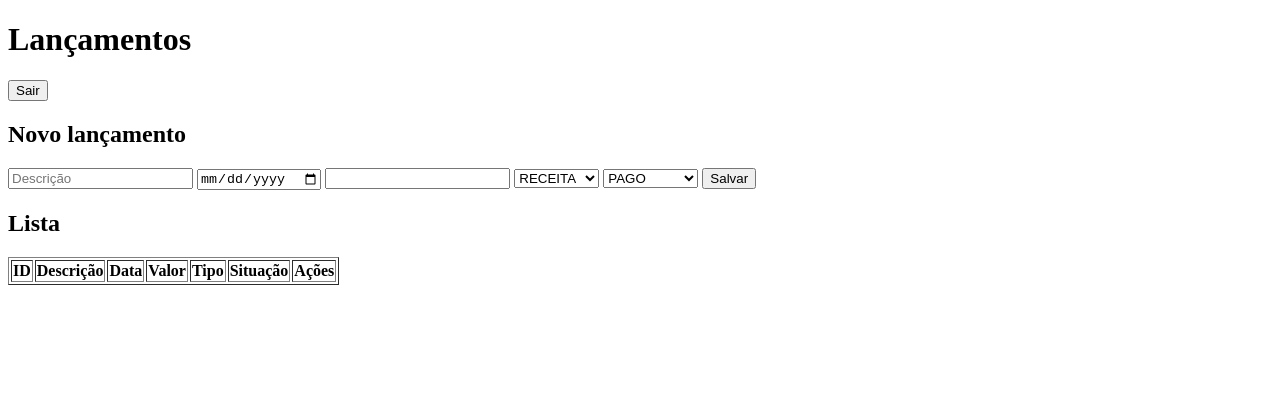
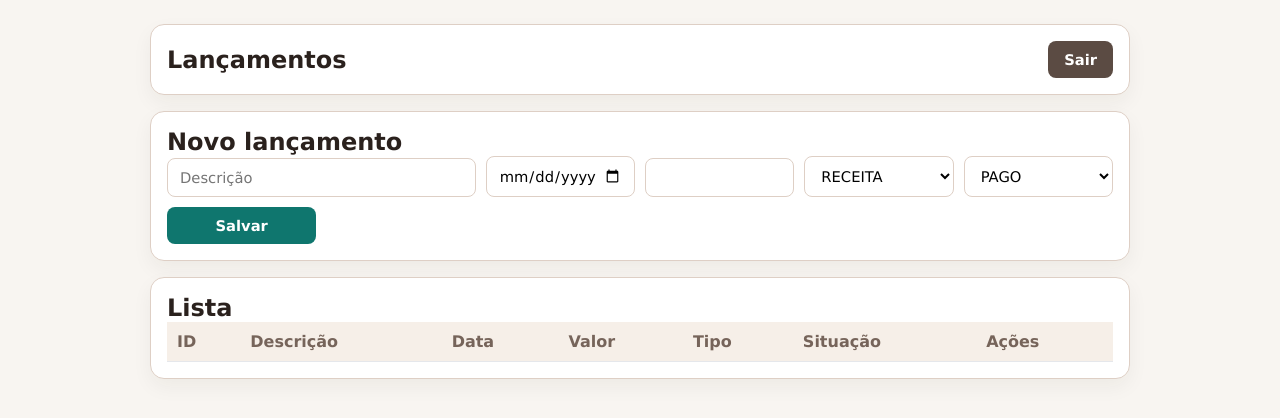
Before and after one commit to LuccaHeineck/expenses, a website: page public/app.html in a window 1280 px wide. Drawn offline with Linux system fonts and the light colour scheme.

Commit message:
feat: aplicando estilização simples

```diff
--- a/public/app.html
+++ b/public/app.html
@@ -2,13 +2,164 @@
 <html>
 <head>
   <meta charset="utf-8" />
+  <meta name="viewport" content="width=device-width, initial-scale=1" />
   <title>Controle de Lançamentos</title>
+  <style>
+    :root {
+      --bg: #f8f5f1;
+      --panel: #ffffff;
+      --text: #2a211d;
+      --muted: #76645a;
+      --line: #decfc5;
+      --primary: #0f766e;
+      --primary-hover: #0d5f59;
+      --danger: #a11919;
+    }
+
+    * {
+      box-sizing: border-box;
+      font-family: "Verdana", "Tahoma", sans-serif;
+    }
+
+    body {
+      margin: 0;
+      background: var(--bg);
+      color: var(--text);
+    }
+
+    main {
+      width: min(980px, 94vw);
+      margin: 24px auto;
+      display: grid;
+      gap: 16px;
+    }
+
+    .header,
+    .card {
+      background: var(--panel);
+      border: 1px solid var(--line);
+      border-radius: 14px;
+      padding: 16px;
+      box-shadow: 0 8px 20px rgba(44, 33, 29, 0.05);
+    }
+
+    .header {
+      display: flex;
+      align-items: center;
+      justify-content: space-between;
+      gap: 12px;
+      flex-wrap: wrap;
+    }
+
+    h1, h2 {
+      margin: 0;
+    }
+
+    #user {
+      color: var(--muted);
+      font-size: 0.95rem;
+    }
+
+    form {
+      display: grid;
+      grid-template-columns: repeat(6, minmax(0, 1fr));
+      gap: 10px;
+      align-items: end;
+    }
+
+    input, select, button {
+      width: 100%;
+      border-radius: 8px;
+      border: 1px solid var(--line);
+      padding: 10px 12px;
+      font-size: 0.92rem;
+      background: #fff;
+    }
+
+    input:focus,
+    select:focus {
+      outline: none;
+      border-color: var(--primary);
+      box-shadow: 0 0 0 3px rgba(15, 118, 110, 0.12);
+    }
+
+    input[name="descricao"] {
+      grid-column: span 2;
+    }
+
+    button {
+      border: none;
+      background: var(--primary);
+      color: #fff;
+      font-weight: 600;
+      cursor: pointer;
+    }
+
+    button:hover {
+      background: var(--primary-hover);
+    }
+
+    #logout {
+      width: auto;
+      background: #5b4b43;
+      padding-inline: 16px;
+    }
+
+    #logout:hover {
+      background: #4a3d36;
+    }
+
+    .table-wrap {
+      overflow: auto;
+    }
+
+    table {
+      width: 100%;
+      border-collapse: collapse;
+      min-width: 720px;
+    }
+
+    th, td {
+      padding: 10px;
+      border-bottom: 1px solid #e5e7eb;
+      text-align: left;
+      white-space: nowrap;
+    }
+
+    th {
+      color: var(--muted);
+      font-weight: 600;
+      background: #f6efe8;
+    }
+
+    .del {
+      background: var(--danger);
+    }
+
+    .del:hover {
+      background: #991b1b;
+    }
+
+    @media (max-width: 900px) {
+      form {
+        grid-template-columns: 1fr 1fr;
+      }
+
+      input[name="descricao"] {
+        grid-column: span 2;
+      }
+    }
+  </style>
 </head>
 <body>
+  <main>
+    <section class="header">
       <h1>Lançamentos</h1>
       <div id="user"></div>
       <button id="logout">Sair</button>
+    </section>
 
+    <section class="card">
       <h2>Novo lançamento</h2>
       <form id="form">
         <input name="descricao" placeholder="Descrição" required />
@@ -24,12 +175,16 @@
         </select>
         <button type="submit">Salvar</button>
       </form>
+    </section>
 
+    <section class="card table-wrap">
       <h2>Lista</h2>
-  <table border="1" id="table">
+      <table id="table">
         <thead><tr><th>ID</th><th>Descrição</th><th>Data</th><th>Valor</th><th>Tipo</th><th>Situação</th><th>Ações</th></tr></thead>
         <tbody></tbody>
       </table>
+    </section>
+  </main>
 
   <script src="/app.js"></script>
 </body>
--- a/src/initDb.ts
+++ b/src/initDb.ts
@@ -11,7 +11,6 @@ async function initDatabase(): Promise<void> {
     await pool.query(sql);
     console.log("Banco inicializado com sucesso.");
 
-    // Hash any plaintext passwords using MD5 (simple heuristic)
     const users = await pool.query("SELECT id, senha FROM usuario");
     for (const row of users.rows) {
       const { id, senha } = row as { id: number; senha: string };
```
Also changed, not shown: public/login.html (+95 -0 lines). Lines whose indentation alone changed are shown as unchanged.
